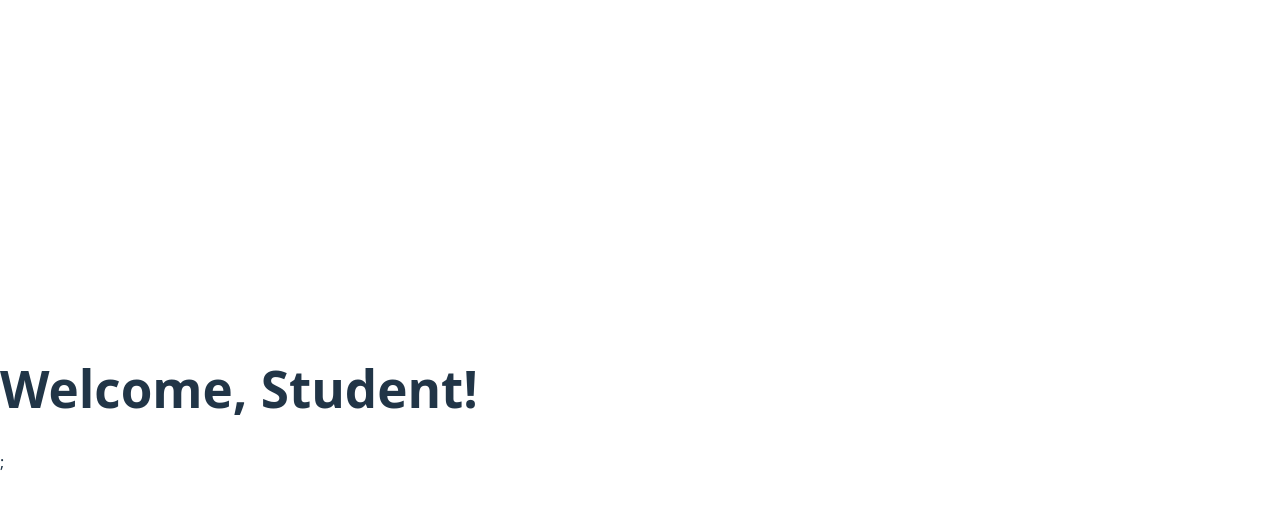
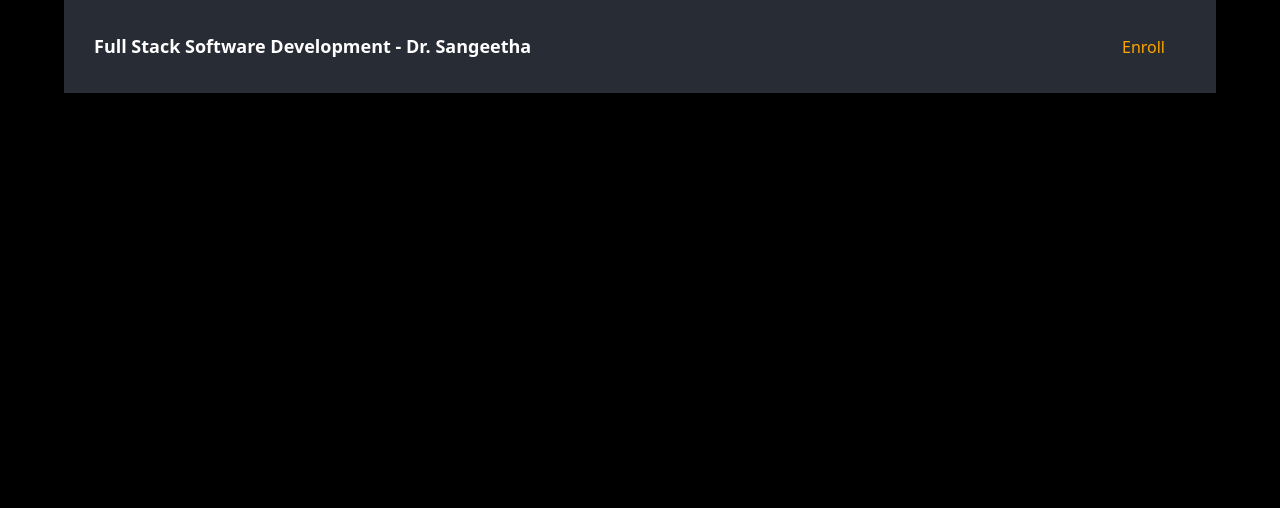
Before and after one commit to Kaviee31/review, a React (Vite) app: page /student-dashboard in a window 1280 px wide. Shown: the top 508 px of the page. Built offline with nearby package versions, Linux system fonts and the light colour scheme.

Commit message:
HomePage for Student is added

```diff
--- /dev/null
+++ b/src/components/StudentDashboard.css
@@ -0,0 +1,55 @@
+.student {
+    background: black;
+    width: 100vw;
+    height: 100vh;
+    display: flex;
+    justify-content: center; /* Centers horizontally */
+    align-items: flex-start; /* Aligns content to the top */
+    padding-top: 20px;
+    position: relative;
+}
+
+.course-container {
+    width: 90%; /* Occupies 90% of screen width */
+    background-color: #282c34;
+    color: white;
+    padding: 15px;
+    font-size: 18px;
+    font-weight: bold;
+    display: flex;
+    justify-content: space-between;
+    align-items: center;
+    padding: 15px 30px;
+    box-sizing: border-box;
+    position: absolute;
+    top: 0;
+    left: 50%;
+    transform: translateX(-50%); /* Centers it horizontally */
+}
+
+.course-container:hover {
+    background-color: #3a3f47; /* Slightly lighter background on hover */
+    box-shadow: 0px 0px 10px rgba(255, 165, 0, 0.8); /* Orange glow effect */
+}
+
+
+
+.course-title {
+    margin: 0;
+    flex-grow: 1;
+    text-align: left;
+}
+.enroll-btn {
+    padding: 10px 20px;
+    font-size: 16px;
+    background-color: transparent; /* Removes background color */
+    color: orange; /* Changes text color to orange */
+    cursor: pointer;
+    border-radius: 5px;
+    transition: color 0.3s, border-color 0.3s; /* Smooth transition */
+}
+
+.enroll-btn:hover {
+    color: darkorange; /* Changes text color to dark orange on hover */
+    border-color: darkorange; /* Changes border color to dark orange */
+}
--- a/src/components/StudentDashboard.jsx
+++ b/src/components/StudentDashboard.jsx
@@ -1,11 +1,16 @@
-import React from 'react'
+import React from 'react';
+import './StudentDashboard.css';
 
 function StudentDashboard() {
   return (
-    <div>
-     <h1>Welcome, Student!</h1>;
+    <div className="student">
+
+      <div className="course-container">
+        <p>Full Stack Software Development            -            Dr. Sangeetha</p>
+        <button className="enroll-btn">Enroll</button>
+      </div>
     </div>
-  )
+  );
 }
 
-export default StudentDashboard
+export default StudentDashboard;
```
